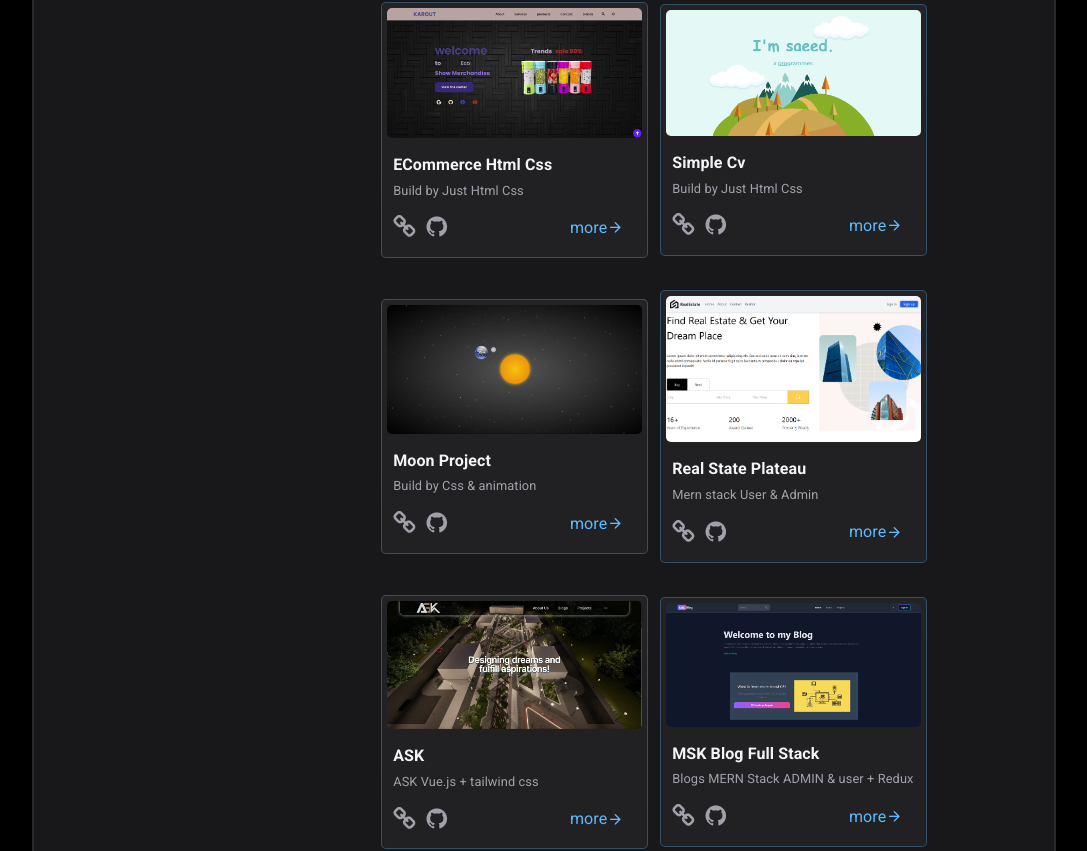
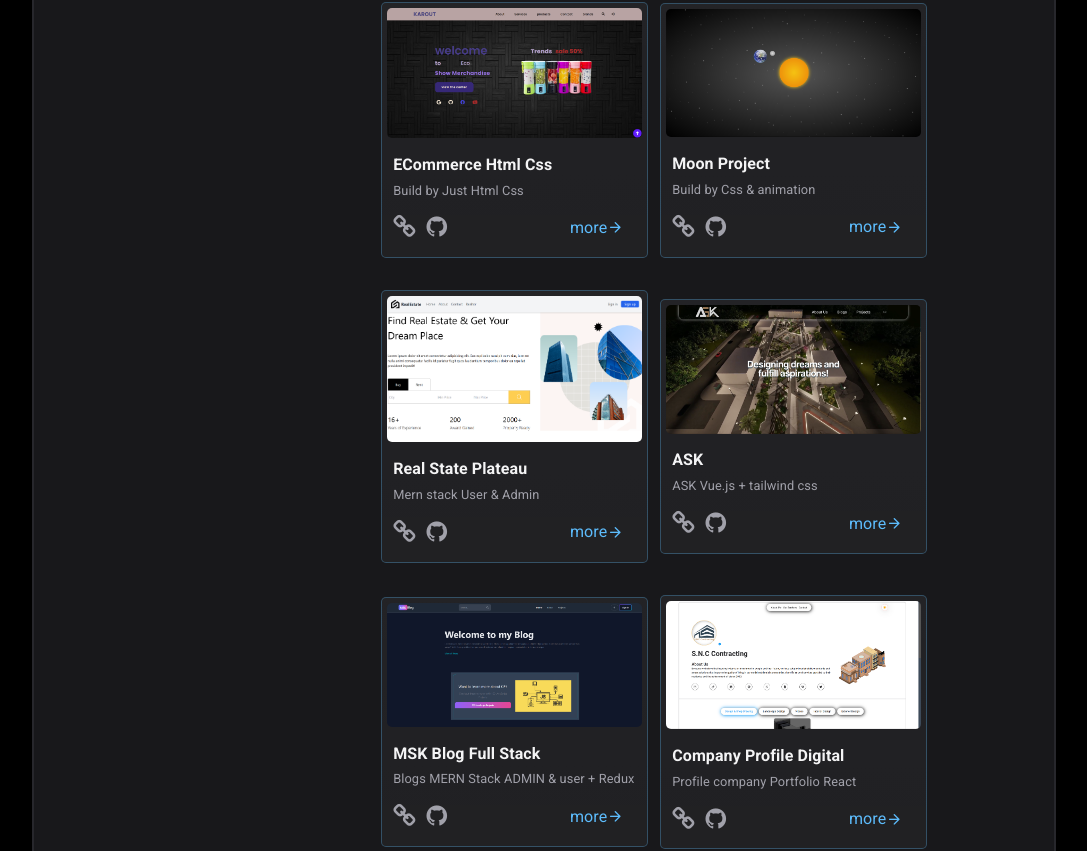
Before and after one commit to saeed-karout/portfolio, a React (Vite) app: page / in a window 1280 px wide. Shown: the part 2468-3319 px from the top of the page, without its empty margins (96-1183 px from the left). Built offline with nearby package versions, Linux system fonts and the light colour scheme.

Commit message:
company profile

```diff
--- a/src/components/3-main/myproject.js
+++ b/src/components/3-main/myproject.js
@@ -68,8 +68,8 @@ export const myProjects = [
     category: ["react"],
     imPath: "./images/stamina.png",
     description: "build by React.js + tailwind css + TypeScript",
-    link: "https://web.stamina.plateau.media/",
-    site: "https://web.stamina.plateau.media/",
+    link: "https://site.stamina.com.sa/",
+    site: "https://site.stamina.com.sa/",
     price: "",
   },
   {
@@ -155,19 +155,19 @@ export const myProjects = [
   },
 
 
-  {
-    id: "14",
+  // {
+  //   id: "14",
 
-    projectTitle: "Simple Cv", category: ['css'],
+  //   projectTitle: "Simple Cv", category: ['css'],
 
-    imPath: "./images/SimpleCv.png",
-    description:
-      "Build by Just Html Css ",
-    link: "https://github.com/saeed-karout/simple-cv",
-    site: "https://saeed-karout.github.io/simple-cv/",
-    price: ""
+  //   imPath: "./images/SimpleCv.png",
+  //   description:
+  //     "Build by Just Html Css ",
+  //   link: "https://github.com/saeed-karout/simple-cv",
+  //   site: "https://saeed-karout.github.io/simple-cv/",
+  //   price: ""
 
-  },
+  // },
 
   {
     id: "15",
@@ -214,6 +214,17 @@ export const myProjects = [
     site: "",
     price: "",
   },
+  {
+    id: "19",
+
+    projectTitle: "Company Profile Digital",
+    category: ["react"],
+    imPath: "./images/profileCompany.png",
+    description: "Profile company Portfolio React ",
+    link: "https://profile.plateau.media/",
+    site: "https://profile.plateau.media/",
+    price: "",
+  },
   // {
   //   id: "9",
 
```
Also changed, not shown: public/images/profileCompany.png (added).
